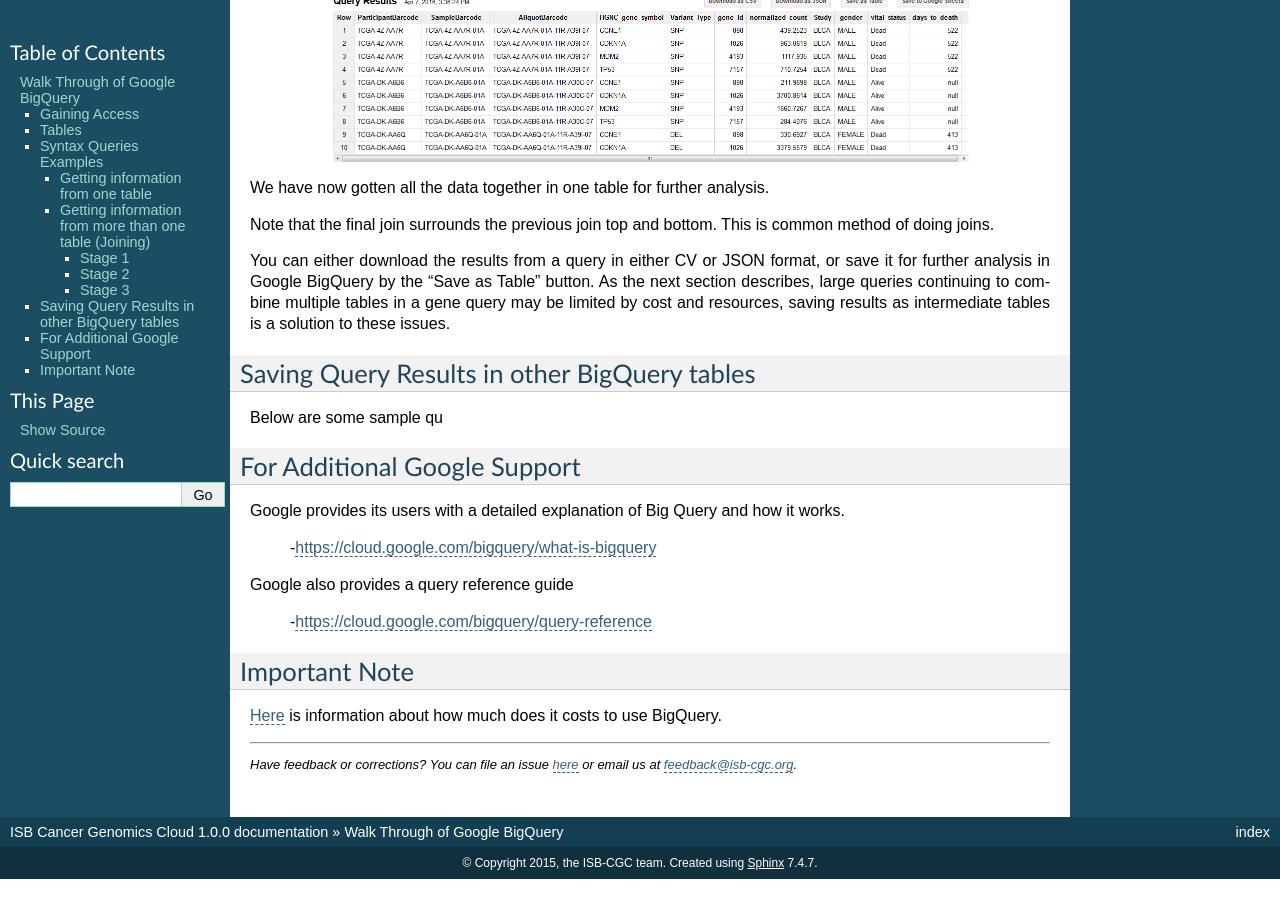
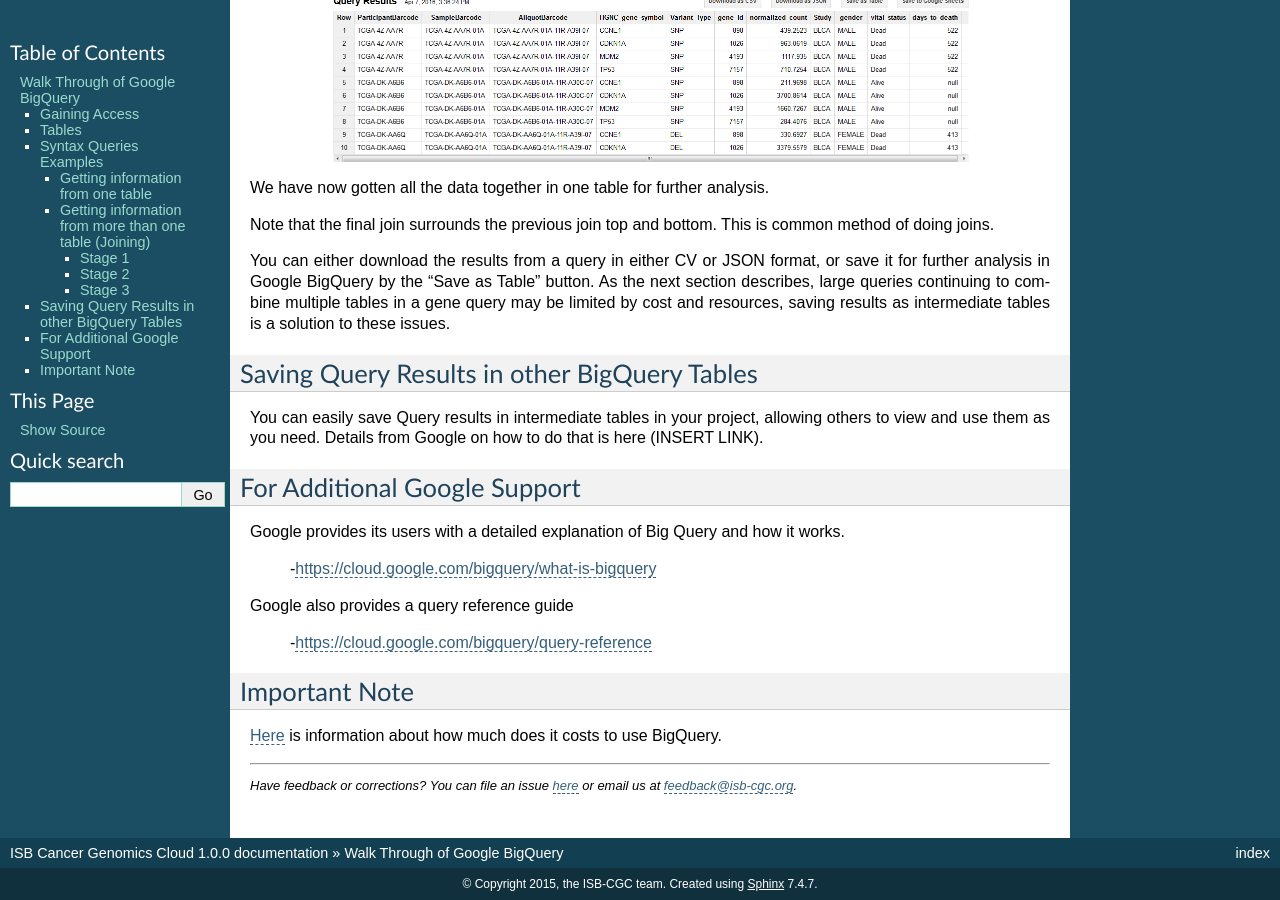
Before and after one commit to isb-cgc/readthedocs, a Sphinx documentation site: the page built from docs/source/sections/progapi/bigqueryGUI/WalkthroughOfGoogleBigQuery.rst, in a window 1280 px wide and 900 px high, scrolled down 5588 px. Built offline with Sphinx 7.4.7, drawn with Linux system fonts in a browser that asks for light colours; before the commit the page ends 6467 px from its top, so only the background shows below that.

Commit message:
Update WalkthroughOfGoogleBigQuery.rst

```diff
--- a/docs/source/sections/progapi/bigqueryGUI/WalkthroughOfGoogleBigQuery.rst
+++ b/docs/source/sections/progapi/bigqueryGUI/WalkthroughOfGoogleBigQuery.rst
@@ -215,9 +215,9 @@ Note that the final join surrounds the previous join top and bottom.  This is co
 You can either download the results from a query in either CV or JSON format, or save it for further analysis in Google BigQuery by the "Save as Table" button.  As the next section describes, large queries continuing to combine multiple tables in a gene query may be limited by cost and resources, saving results as intermediate tables is a solution to these issues.
 
 *********************************************
-Saving Query Results in other BigQuery tables
+Saving Query Results in other BigQuery Tables
 *********************************************
-Below are some sample qu
+You can easily save Query results in intermediate tables in your project, allowing others to view and use them as you need.  Details from Google on how to do that is here (INSERT LINK).
 
 *****************************
 For Additional Google Support
```
